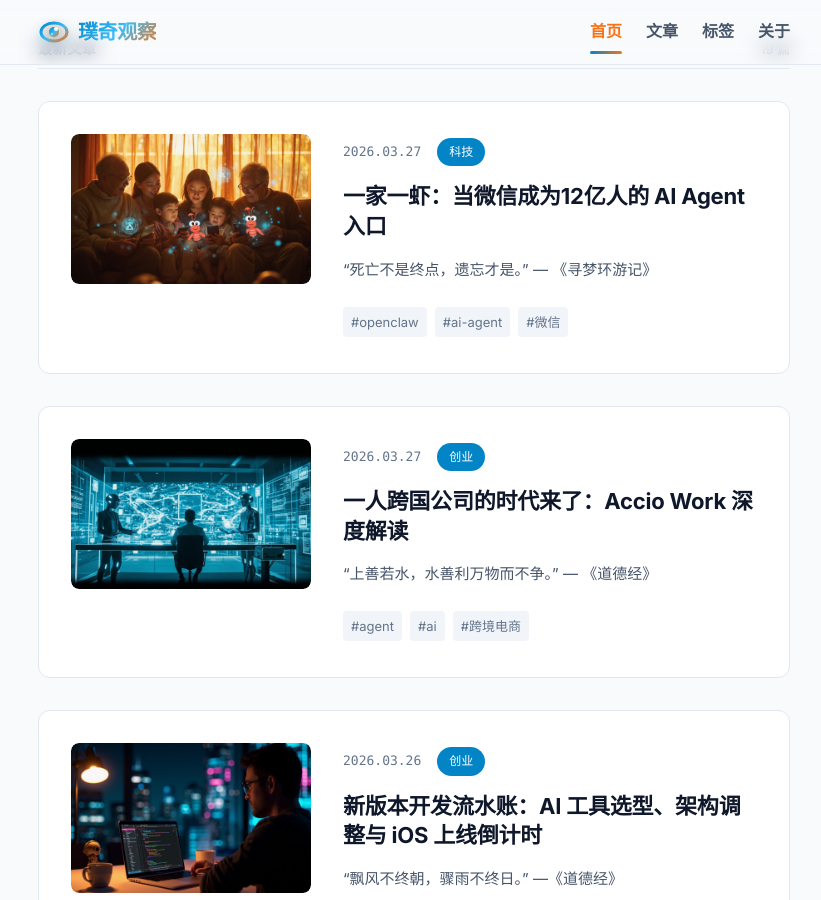
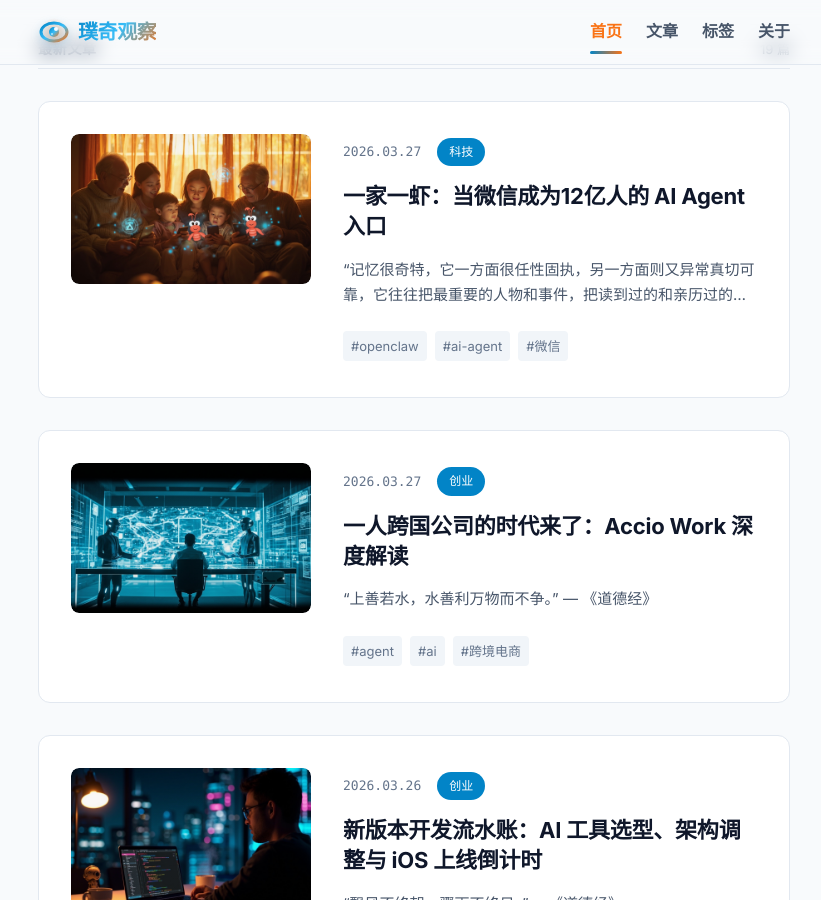
Before and after one commit to zendong/blog, a Jekyll site: the page built from index.html, in a window 1280 px wide and 900 px high, scrolled down 417 px. Shown: the whole window, without its empty margins (226-1047 px from the left). Built offline with Jekyll 4.4.1, drawn with Linux system fonts in a browser that asks for light colours; the list of posts is cut into pages by our own code.

Commit message:
Update: 更换文章引用为茨威格关于记忆的名言
Co-Authored-By AI <noreply@anthropic.com>

```diff
--- a/_data/quotes.yml
+++ b/_data/quotes.yml
@@ -228,8 +228,8 @@
     - id: ml004
       text: "当一切都在消逝的时候，唯有一样东西会留下来：文字。"
       source: "村上春树"
-      used_count: 0
-      last_used: null
+      used_count: 1
+      last_used: 2026-03-27
     - id: ml005
       text: "沉默是最有力的呐喊。"
       source: "卡夫卡"
@@ -258,6 +258,11 @@
     - id: ml010
       text: "死亡不是终点，遗忘才是。"
       source: "《寻梦环游记》"
+      used_count: 1
+      last_used: 2026-03-27
+    - id: ml011
+      text: "记忆很奇特，它一方面很任性固执野马难驯，另一方面则又异常真切可靠，它往往把最重要的人物和事件，把读到过的和亲历过的完全吞入遗忘的黝黑的渊底，只有意志的呼唤才能将它从幽冥中召回。"
+      source: "茨威格"
       used_count: 1
       last_used: 2026-03-27
 
--- a/_posts/2026-03-27-wechat-openclaw-family-ai.md
+++ b/_posts/2026-03-27-wechat-openclaw-family-ai.md
@@ -14,7 +14,7 @@
 image_prompt_file: "assets/prompt/2026-03-27/2026-03-27-wechat-openclaw-family-ai.txt"
 ---
 
-> "死亡不是终点，遗忘才是。" — 《寻梦环游记》
+> "记忆很奇特，它一方面很任性固执，另一方面则又异常真切可靠，它往往把最重要的人物和事件，把读到过的和亲历过的完全吞入遗忘的黝黑的渊底，只有意志的呼唤才能将它从幽冥中召回。" — 茨威格
 
 ![首图](https://blog.zendong.com.cn/assets/images/2026/2026-03-27-wechat-openclaw-family-ai.png)
 
```
